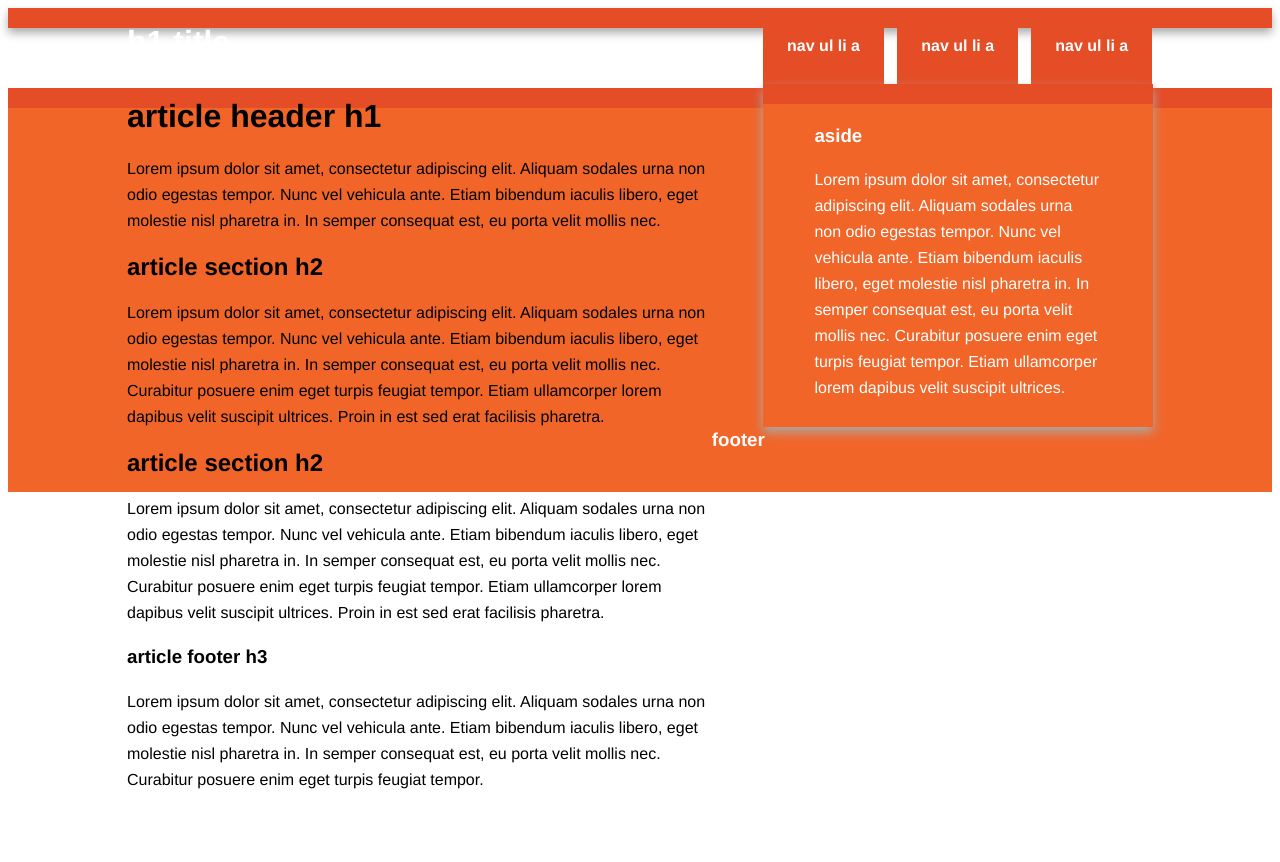
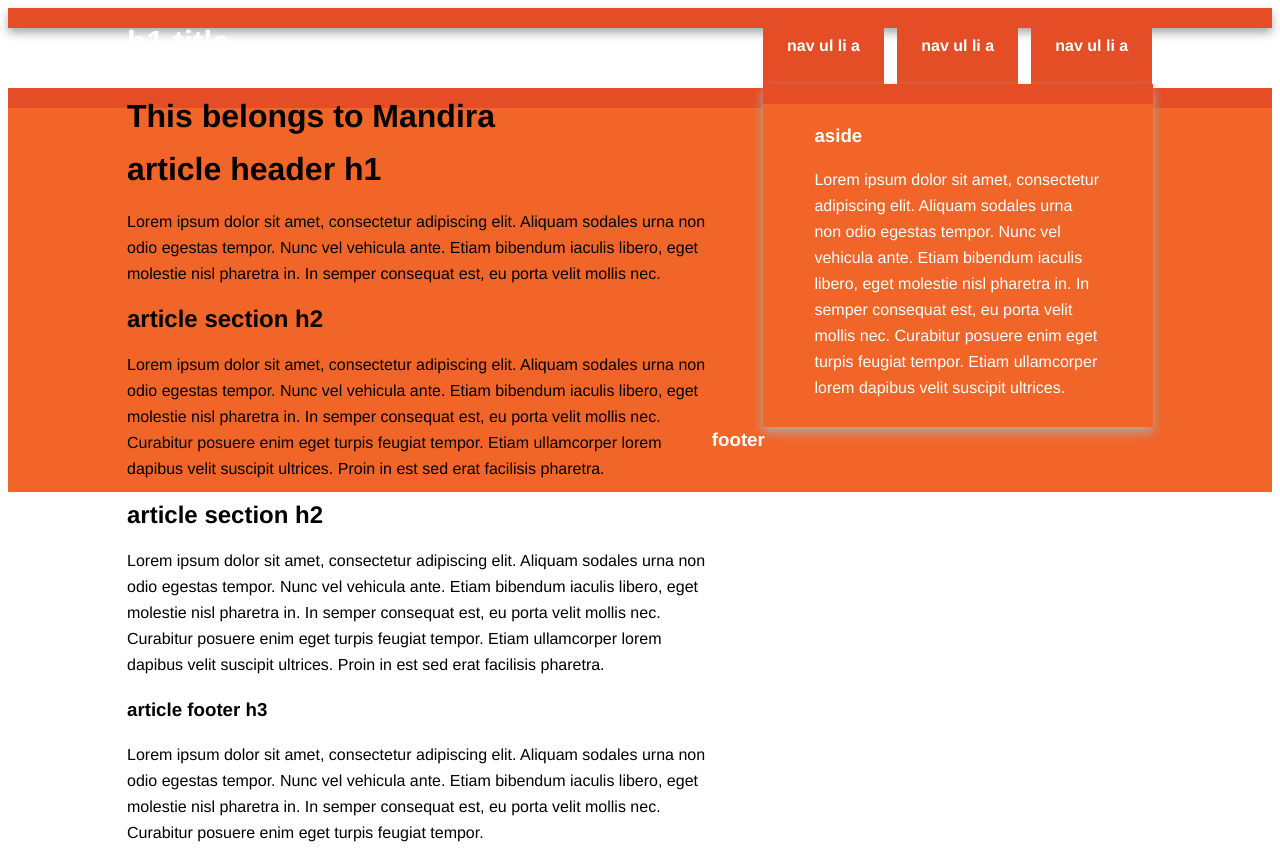
Before and after one commit to supri0303/supriyainitializer, a plain HTML site: page index.html in a window 1280 px wide. Before the commit the page ends 809 px from the top, so only its background shows below. Drawn offline with Linux system fonts and the light colour scheme.

Commit message:
changes to index.html

```diff
--- a/index.html
+++ b/index.html
@@ -28,6 +28,7 @@
 
                 <article>
                     <header>
+                        <h1>This belongs to Mandira</h1>
                         <h1>article header h1</h1>
                         <p>Lorem ipsum dolor sit amet, consectetur adipiscing elit. Aliquam sodales urna non odio egestas tempor. Nunc vel vehicula ante. Etiam bibendum iaculis libero, eget molestie nisl pharetra in. In semper consequat est, eu porta velit mollis nec.</p>
                     </header>
```
